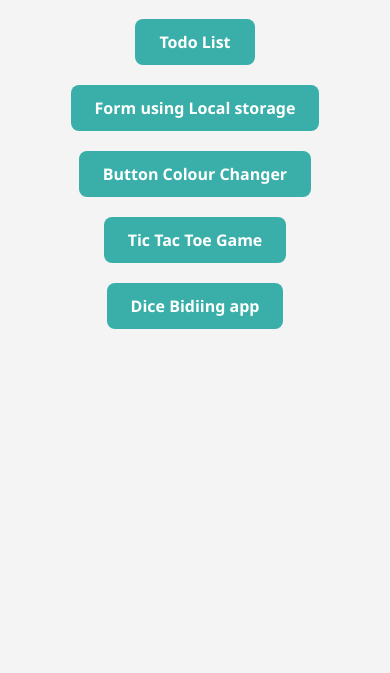
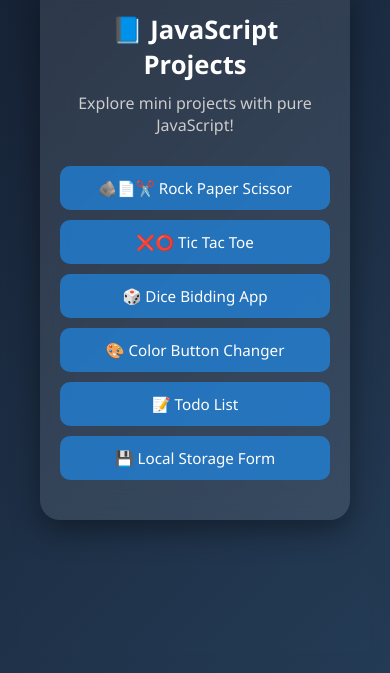
Before and after one commit to Syed-Muhammad-Ali-git/Javasscript-assignments, a plain HTML site: page index.html in a window 390 px wide. Shown: the part 171-844 px from the top of the page. Drawn offline with Linux system fonts and the light colour scheme.

Commit message:
Add Rock Paper Scissors game implementation
- Implemented game logic in script.js to handle user and computer choices.
- Created HTML structure in index.html for game interface including choices, score display, and message container.
- Added event listeners for user interactions and updated score display based on game outcomes.

```diff
--- a/css/style.css
+++ b/css/style.css
@@ -2,39 +2,99 @@
     margin: 0;
     padding: 0;
     box-sizing: border-box;
+    font-family: "Segoe UI", Tahoma, Geneva, Verdana, sans-serif;
 }
 
-body {
-    font-family: 'Segoe UI', Tahoma, Geneva, Verdana, sans-serif;
-    background-color: #f4f4f4;
-    color: #333;
-    padding: 40px;
-    text-align: center;
+/* Background */
+body,
+html {
+    height: 100%;
+    background: linear-gradient(135deg, #141e30, #243b55);
+    display: flex;
+    justify-content: center;
+    align-items: center;
+    padding: 20px;
 }
 
-h1 {
-    font-size: 2.5rem;
-    margin-bottom: 40px;
-    color: #2b7a78;
+/* Hero Container */
+.hero {
+    display: flex;
+    justify-content: center;
+    align-items: center;
+    width: 100%;
 }
 
-div {
-    margin: 20px auto;
-    width: fit-content;
+/* Glassmorphism Card */
+.card {
+    background: rgba(255, 255, 255, 0.1);
+    border-radius: 20px;
+    backdrop-filter: blur(15px);
+    padding: 40px 30px;
+    box-shadow: 0 10px 30px rgba(0, 0, 0, 0.4);
+    text-align: center;
+    max-width: 450px;
+    width: 100%;
+    animation: fadeIn 1s ease;
 }
 
-a {
-    display: inline-block;
-    padding: 12px 24px;
-    text-decoration: none;
-    background-color: #3aafa9;
-    color: white;
-    font-weight: bold;
-    border-radius: 8px;
-    transition: background-color 0.3s ease, transform 0.2s ease;
+/* Heading */
+.card h1 {
+    color: #ffffff;
+    font-size: 2rem;
+    margin-bottom: 10px;
 }
 
-a:hover {
-    background-color: #2b7a78;
+/* Subtitle */
+.subtitle {
+    color: #ccc;
+    font-size: 1rem;
+    margin-bottom: 30px;
+}
+
+/* Project Links */
+.links a {
+    display: block;
+    text-decoration: none;
+    color: #ffffff;
+    background: rgba(30, 136, 229, 0.7);
+    margin: 10px 0;
+    padding: 14px;
+    border-radius: 10px;
+    transition: all 0.3s ease;
+    font-size: 1.05rem;
+    font-weight: 500;
+}
+
+.links a:hover {
+    background-color: #1e88e5;
     transform: scale(1.05);
 }
+
+/* Animation */
+@keyframes fadeIn {
+    from {
+        opacity: 0;
+        transform: translateY(30px);
+    }
+
+    to {
+        opacity: 1;
+        transform: translateY(0);
+    }
+}
+
+/* Responsive */
+@media (max-width: 500px) {
+    .card {
+        padding: 30px 20px;
+    }
+
+    .card h1 {
+        font-size: 1.6rem;
+    }
+
+    .links a {
+        font-size: 0.95rem;
+        padding: 12px;
+    }
+}
--- a/index.html
+++ b/index.html
@@ -3,25 +3,34 @@
   <head>
     <meta charset="UTF-8" />
     <meta name="viewport" content="width=device-width, initial-scale=1.0" />
-    <title>Javascript Assignment</title>
+    <title>JavaScript Assignments</title>
     <link rel="stylesheet" href="./css/style.css" />
   </head>
   <body>
-    <h1>Javascript Assignments</h1>
-    <div><a href="./todo list/index.html" target="_blank">Todo List</a></div>
-    <div>
-      <a href="./form-local-storage/index.html" target="_blank"
-        >Form using Local storage</a
-      >
+    <div class="hero">
+      <div class="card">
+        <h1>📘 JavaScript Projects</h1>
+        <p class="subtitle">Explore mini projects with pure JavaScript!</p>
+        <div class="links">
+          <a href="./rock-paper-scissor/index.html" target="_blank"
+            >🪨📄✂️ Rock Paper Scissor</a
+          >
+          <a href="./tic-tac-toe/index.html" target="_blank"
+            >❌⭕ Tic Tac Toe</a
+          >
+
+          <a href="./Bidding aap/index.html" target="_blank"
+            >🎲 Dice Bidding App</a
+          >
+          <a href="./colour_button_changer/index.html" target="_blank"
+            >🎨 Color Button Changer</a
+          >
+          <a href="./todo list/index.html" target="_blank">📝 Todo List</a>
+          <a href="./form-local-storage/index.html" target="_blank"
+            >💾 Local Storage Form</a
+          >
+        </div>
+      </div>
     </div>
-    <div>
-      <a href="./colour_button_changer/index.html" target="_blank"
-        >Button Colour Changer</a
-      >
-    </div>
-    <div>
-      <a href="./tic-tac-toe/index.html" target="_blank">Tic Tac Toe Game</a>
-    </div>
-    <div><a href="./Bidding aap/" target="_blank">Dice Bidiing app</a></div>
   </body>
 </html>
--- /dev/null
+++ b/rock-paper-scissor/assets/css/style.css
@@ -0,0 +1,87 @@
+* {
+    padding: 0;
+    margin: 0;
+    box-sizing: border-box;
+}
+
+.h1 {
+    color: white;
+    background-color: black;
+    text-align: center;
+    font-weight: bolder;
+    font-size: 40px;
+    padding: 14px;
+}
+
+.choices {
+    display: flex;
+    justify-content: center;
+    margin-top: 80px;
+    gap: 40px;
+}
+
+.choice {
+    width: 165px;
+    height: 165px;
+    border-radius: 50%;
+    display: flex;
+    justify-content: center;
+    align-items: center;
+}
+
+img {
+    width: 150px;
+    height: 150px;
+    object-fit: cover;
+    border-radius: 50%;
+}
+
+.choice:hover {
+    cursor: pointer;
+    background-color: #081b31;
+}
+
+.score-board {
+    display: flex;
+    justify-content: center;
+    text-align: center;
+    font-size: 2rem;
+    font-weight: bolder;
+    margin-top: 3rem;
+    gap: 90px;
+}
+
+.msg-container {
+    display: flex;
+    justify-content: center;
+    align-items: center;
+}
+
+#msg {
+    background-color: black;
+    color: white;
+    font-size: 2rem;
+    margin-top: 3rem;
+    display: inline;
+    border-radius: 1rem;
+    padding: 1rem;
+}
+
+@media (max-width: 540px) {
+    .choices {
+        gap: 0px;
+    }
+
+    img {
+        width: 120px;
+        height: 120px;
+    }
+}
+
+@media (max-width: 390px) {
+
+    img {
+        width: 80px;
+        height: 80px;
+    }
+}
```
Also changed, not shown: rock-paper-scissor/assets/js/script.js (added, +52 -0 lines), rock-paper-scissor/index.html (added, +52 -0 lines), rock-paper-scissor/assets/images/paper.png (added), rock-paper-scissor/assets/images/rock.png (added), rock-paper-scissor/assets/images/scissors.png (added).
